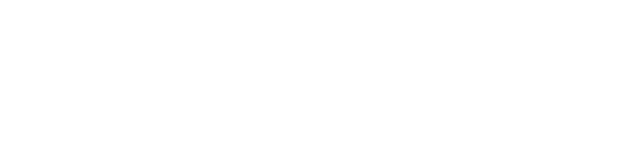
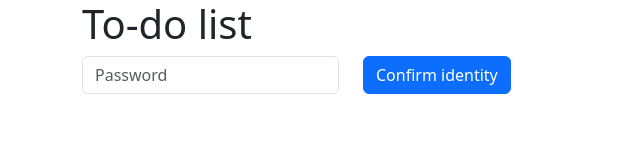
Before and after one commit to alessandrob17/vue-todolist, a plain HTML site: page index.html in a window 1280 px wide. Shown: the whole page, without its empty margins (0-640 px from the left). Drawn offline with nearby package versions, Linux system fonts and the light colour scheme.

Commit message:
FEAT btsr

```diff
--- a/index.html
+++ b/index.html
@@ -5,8 +5,26 @@
     <meta http-equiv="X-UA-Compatible" content="IE=edge">
     <meta name="viewport" content="width=device-width, initial-scale=1.0">
     <title>Document</title>
+    <link href="https://cdn.jsdelivr.net/npm/bootstrap@5.3.0-alpha1/dist/css/bootstrap.min.css" rel="stylesheet" integrity="sha384-GLhlTQ8iRABdZLl6O3oVMWSktQOp6b7In1Zl3/Jr59b6EGGoI1aFkw7cmDA6j6gD" crossorigin="anonymous">
 </head>
 <body>
+    <section>
+        <div class="container">
+        <h1>To-do list</h1>
+
+        <form class="row">
+
+            <div class="col-auto">
+              <label for="inputPassword2" class="visually-hidden">Password</label>
+              <input type="password" class="form-control" id="inputPassword2" placeholder="Password">
+            </div>
+            <div class="col-auto">
+              <button type="submit" class="btn btn-primary mb-3">Confirm identity</button>
+            </div>
+          </form>
+
+        </div>
+    </section>
 
 </body>
 </html>
```
